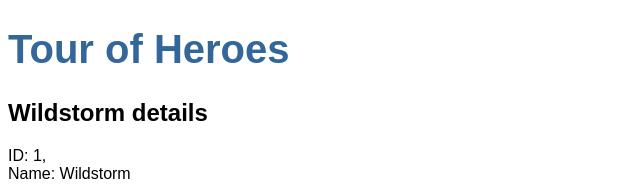
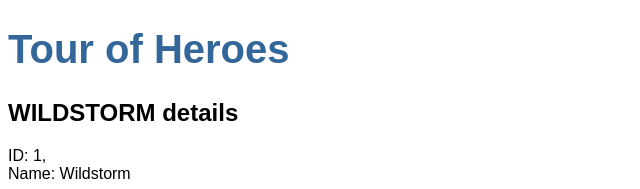
Before and after one commit to memoryx3/tour-of-heroes, an Angular app: page / in a window 1280 px wide. Shown: the top 189 px of the page, without its empty margins (0-640 px from the left). Built offline with nearby package versions, Linux system fonts and the light colour scheme.

Commit message:
Add uppercase pipe

```diff
--- a/src/app/heroes/heroes.component.html
+++ b/src/app/heroes/heroes.component.html
@@ -1,4 +1,4 @@
-<h2>{{hero.name}} details</h2>
+<h2>{{hero.name | uppercase}} details</h2>
 
 <p>
   ID: {{hero.id}},
```
